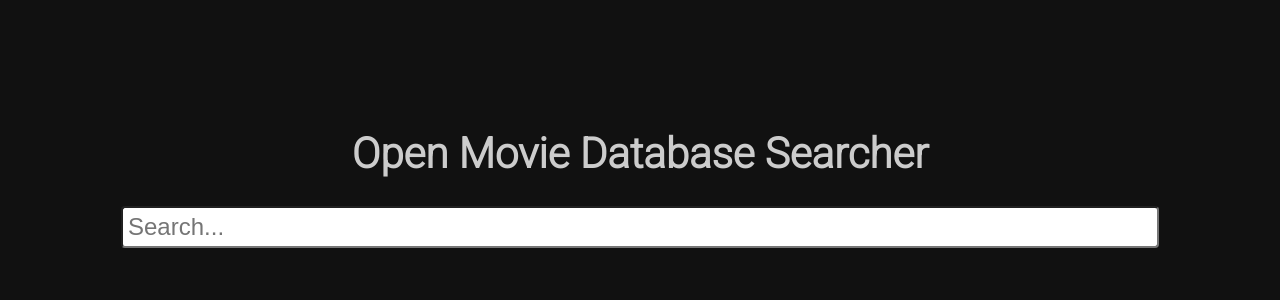
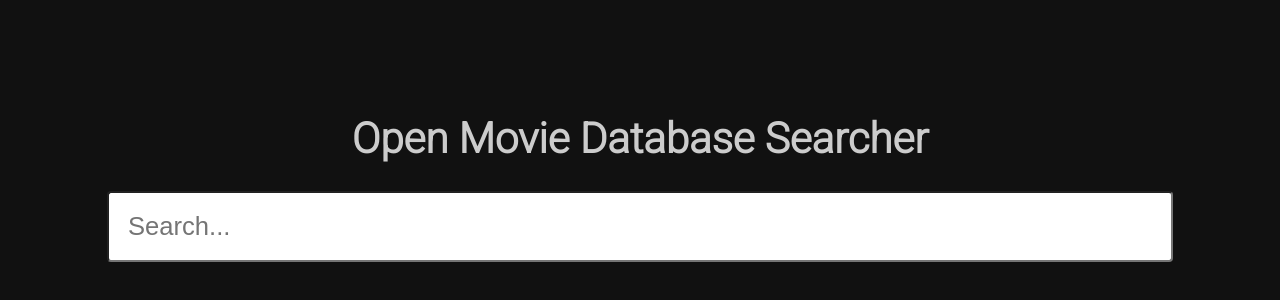
Before and after one commit to gabrielaleoniec/omdb-movie-searcher, a React (Create React App) app: page / in a window 1280 px wide. Shown: the part 226-526 px from the top of the page. Built offline with nearby package versions, Linux system fonts and the light colour scheme.

Commit message:
More readable search bar

```diff
--- a/src/components/SearchBar.css
+++ b/src/components/SearchBar.css
@@ -1,7 +1,7 @@
 .Search-input {
     border-radius: 4px;
-    font-size: 1.5rem;
-    padding: 5px;
+    font-size: 1.6rem;
+    padding: .75em;
     width: 80vw;
 }
 
```
